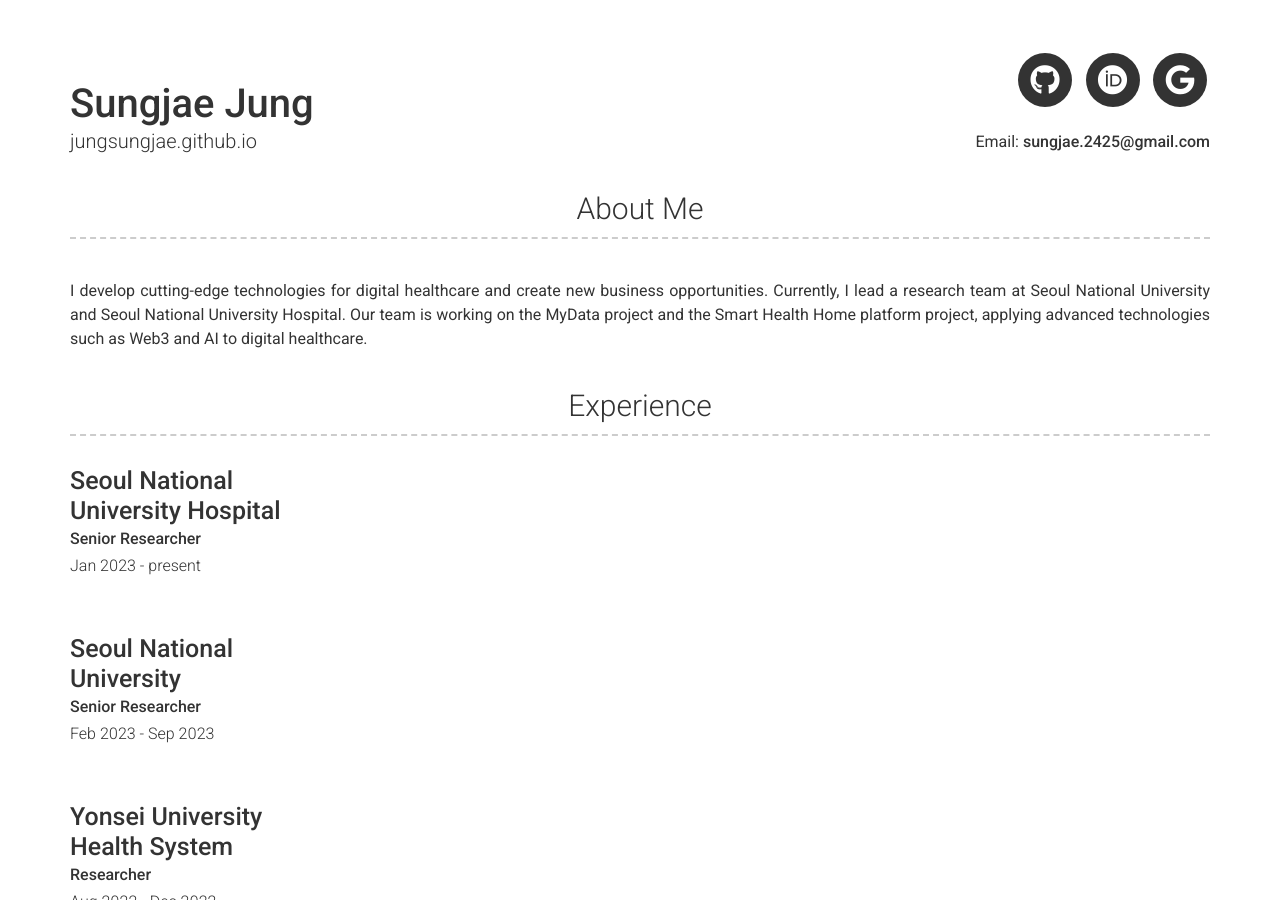
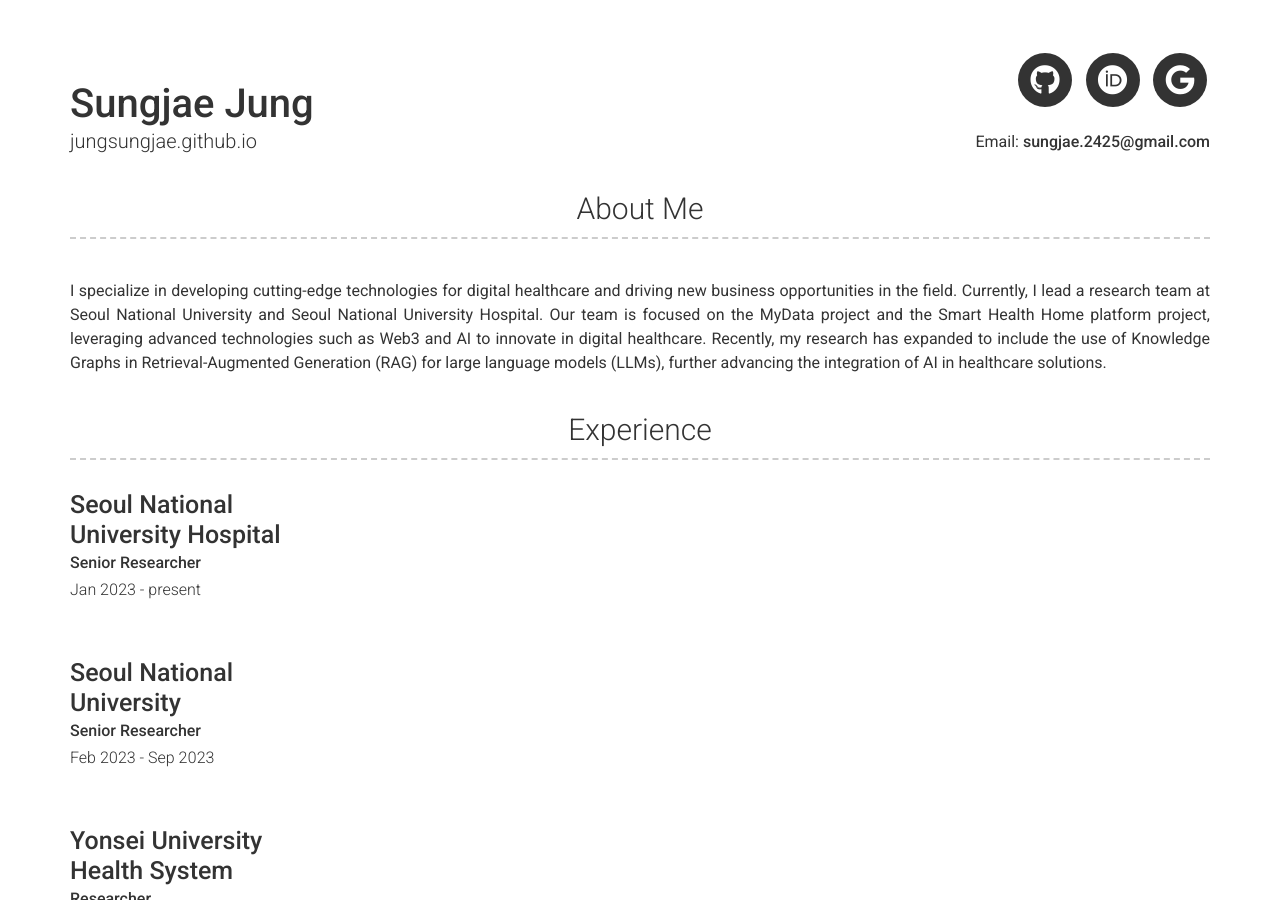
Before and after one commit to jungsungjae/jungsungjae.github.io, a Jekyll site: the page built from index.md, in a window 1280 px wide and 900 px high. Built offline with Jekyll 4.4.1, drawn with Linux system fonts in a browser that asks for light colours; nearby versions of some CDN libraries.

Commit message:
Update _config.yml

```diff
--- a/_config.yml
+++ b/_config.yml
@@ -52,9 +52,10 @@ googlescholar_username: Y4bnvrAAAAAJ
 # about_title: About Me (Use this to override about section title)
 #about_profile_image: Directory of profile image (eg. images/profile.jpg)
 about_content: |
-  I develop cutting-edge technologies for digital healthcare and create new business opportunities.
+  I specialize in developing cutting-edge technologies for digital healthcare and driving new business opportunities in the field.
   Currently, I lead a research team at Seoul National University and Seoul National University Hospital.
-  Our team is working on the MyData project and the Smart Health Home platform project, applying advanced technologies such as Web3 and AI to digital healthcare.
+  Our team is focused on the MyData project and the Smart Health Home platform project, leveraging advanced technologies such as Web3 and AI to innovate in digital healthcare.
+  Recently, my research has expanded to include the use of Knowledge Graphs in Retrieval-Augmented Generation (RAG) for large language models (LLMs), further advancing the integration of AI in healthcare solutions.
 
 content:
 #  - title: Projects # Title for the section
```
